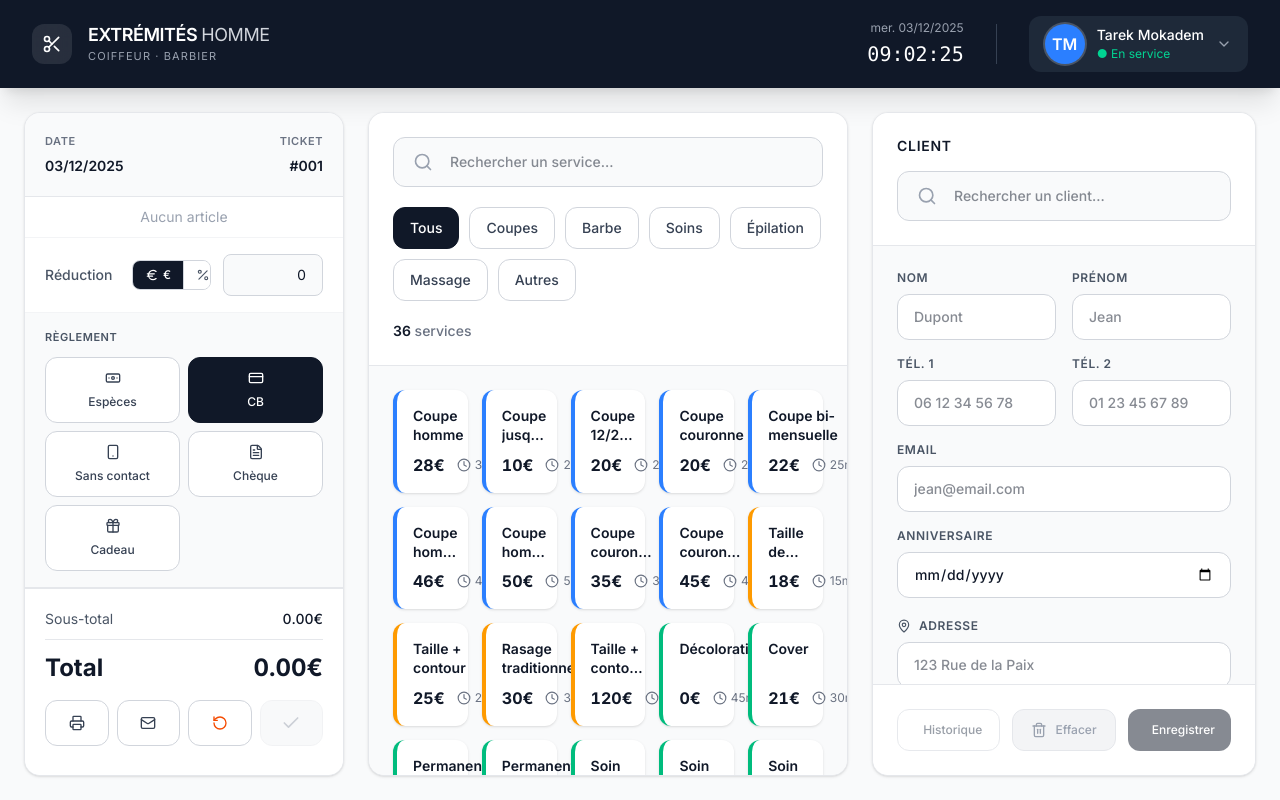
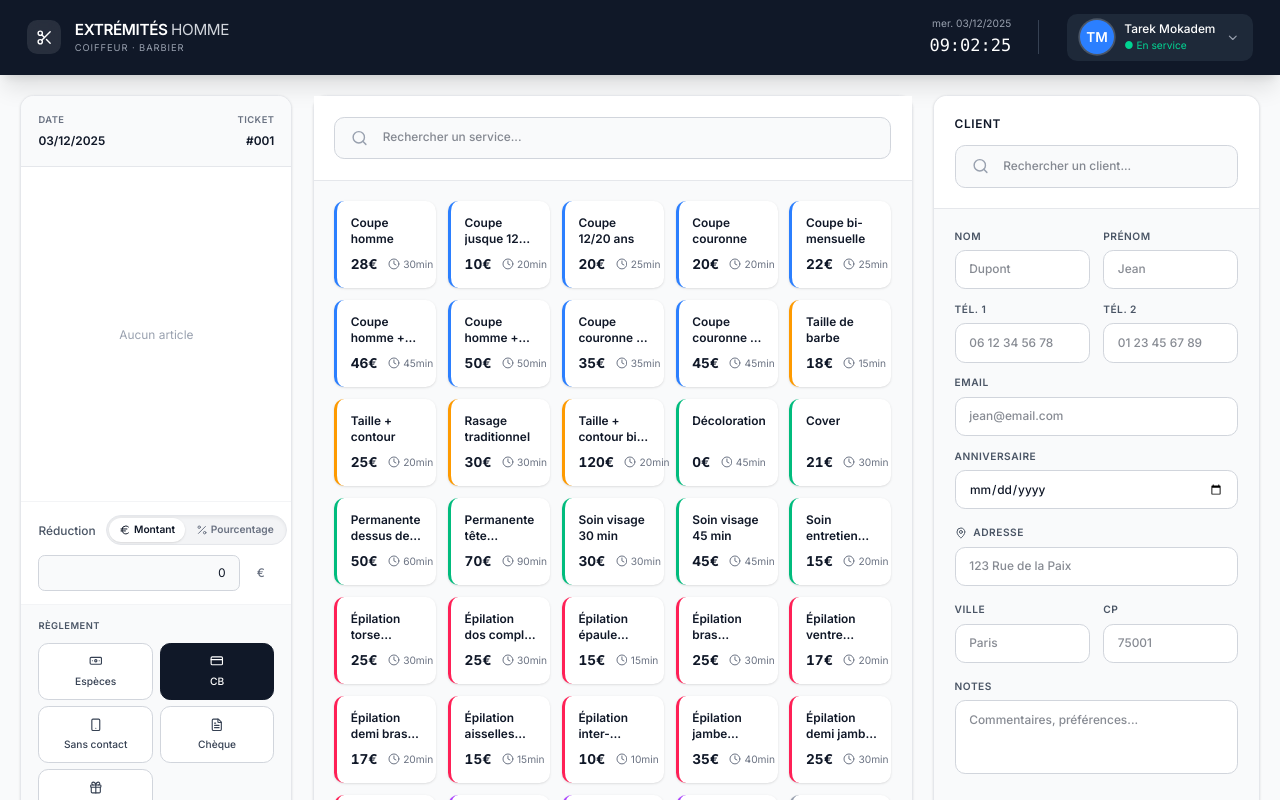
Before and after one commit to TarekMokadem/extremitehomme, a Vue app: page / in a window 1280 px wide. Shown: the top 800 px of the page. Built offline with nearby package versions, Linux system fonts and the light colour scheme.

Commit message:
Améliorations UI services, réduction et zoom

```diff
--- a/src/App.vue
+++ b/src/App.vue
@@ -6,12 +6,12 @@ import ClientPanel from './components/ClientPanel.vue';
 </script>
 
 <template>
-  <div class="h-screen flex flex-col overflow-hidden bg-gray-50">
+  <div class="min-h-screen flex flex-col bg-gray-50">
     <!-- Header -->
     <AppHeader />
 
-    <!-- Main content - 3 colonnes avec meilleurs espacements -->
-    <main class="flex-1 flex gap-6 p-6 min-h-0">
+    <!-- Main content - 3 colonnes -->
+    <main class="flex-1 flex gap-6 p-6">
       <!-- Colonne gauche : Ticket & Paiement -->
       <aside class="w-80 flex-shrink-0">
         <TicketPanel />
--- a/src/components/ServiceGrid.vue
+++ b/src/components/ServiceGrid.vue
@@ -1,26 +1,13 @@
 <script setup lang="ts">
 import { ref, computed, watch } from 'vue';
 import { Search } from 'lucide-vue-next';
-import { CATEGORIES } from '../types';
-import { services, getServicesByCategory } from '../data/services';
+import { services } from '../data/services';
 import type { Service } from '../types';
 import ServiceCard from './ServiceCard.vue';
 
 // State
-const activeCategory = ref<string>('all');
 const searchQuery = ref<string>('');
 const showAutocomplete = ref<boolean>(false);
-
-// Catégories avec "Tous" en premier
-const categories = computed(() => [
-  { id: 'all', label: 'Tous' },
-  ...CATEGORIES.map(c => ({ id: c.id, label: c.label }))
-]);
-
-// Services filtrés par catégorie
-const filteredByCategory = computed(() => {
-  return getServicesByCategory(activeCategory.value);
-});
 
 // Services pour l'autocomplétion
 const autocompleteResults = computed((): Service[] => {
@@ -35,21 +22,14 @@ const autocompleteResults = computed((): Service[] => {
 // Services affichés dans la grille
 const displayedServices = computed(() => {
   const query = searchQuery.value.toLowerCase().trim();
-  if (!query) return filteredByCategory.value;
+  if (!query) return services;
 
-  return filteredByCategory.value.filter(service =>
+  return services.filter(service =>
     service.name.toLowerCase().includes(query)
   );
 });
 
-// Nombre de services affichés
-const servicesCount = computed(() => displayedServices.value.length);
-
 // Handlers
-const handleCategoryChange = (categoryId: string): void => {
-  activeCategory.value = categoryId;
-  showAutocomplete.value = false;
-};
 
 const handleSearchInput = (event: Event): void => {
   const target = event.target as HTMLInputElement;
@@ -84,9 +64,9 @@ watch(searchQuery, (newVal) => {
 </script>
 
 <template>
-  <div class="card h-full flex flex-col overflow-hidden">
-    <!-- Barre de recherche et filtres -->
-    <div class="p-6 border-b border-gray-200 space-y-5 flex-shrink-0 bg-white">
+  <div class="card flex flex-col bg-white">
+    <!-- Barre de recherche -->
+    <div class="p-6 border-b border-gray-200 space-y-5 bg-white">
       <!-- Recherche avec autocomplétion -->
       <div class="relative">
         <div class="relative">
@@ -134,30 +114,10 @@ watch(searchQuery, (newVal) => {
           </div>
         </Transition>
       </div>
-
-      <!-- Catégories -->
-      <div class="flex flex-wrap gap-2.5">
-        <button
-          v-for="cat in categories"
-          :key="cat.id"
-          @click="handleCategoryChange(cat.id)"
-          :class="[
-            'category-btn',
-            activeCategory === cat.id && 'active'
-          ]"
-        >
-          {{ cat.label }}
-        </button>
-      </div>
-
-      <!-- Compteur -->
-      <p class="text-sm text-gray-500 font-medium">
-        <span class="text-gray-900 font-semibold">{{ servicesCount }}</span> service{{ servicesCount > 1 ? 's' : '' }}
-      </p>
     </div>
 
-    <!-- Grille de services -->
-    <div class="flex-1 overflow-y-auto p-6 min-h-0 bg-gray-50">
+    <!-- Grille de services (prend toute la hauteur disponible, la page scrolle si besoin) -->
+    <div class="p-6 bg-gray-50">
       <div
         v-if="displayedServices.length > 0"
         class="grid grid-cols-3 lg:grid-cols-4 xl:grid-cols-5 2xl:grid-cols-6 gap-3.5"
--- a/src/components/TicketPanel.vue
+++ b/src/components/TicketPanel.vue
@@ -146,39 +146,42 @@ const maxDiscount = computed(() => {
       </div>
     </div>
 
-    <!-- Réduction avec toggle €/% -->
+    <!-- Réduction avec sélecteur élégant € / % -->
     <div class="px-5 py-4 border-t border-gray-100">
-      <div class="flex items-center gap-3">
-        <label class="text-sm text-gray-600 font-medium min-w-[75px]">Réduction</label>
+      <div class="flex flex-col gap-3">
+        <div class="flex items-center justify-between gap-3">
+          <label class="text-sm text-gray-600 font-medium">Réduction</label>
 
-        <!-- Toggle €/% -->
-        <div class="flex rounded-lg border border-gray-300 overflow-hidden">
+          <!-- Segmented control moderne -->
+          <div class="inline-flex items-center bg-gray-100 rounded-full p-0.5 shadow-inner border border-gray-200">
             <button
               @click="setDiscountType('euro')"
               :class="[
-              'px-3 py-1.5 text-xs font-medium transition-colors flex items-center gap-1',
+                'inline-flex items-center gap-1 px-3 py-1.5 text-xs font-semibold rounded-full transition-all duration-150',
                 discountType === 'euro'
-                ? 'bg-gray-900 text-white'
-                : 'bg-white text-gray-600 hover:bg-gray-50'
+                  ? 'bg-white text-gray-900 shadow-sm'
+                  : 'text-gray-500 hover:text-gray-800'
               ]"
             >
               <Euro class="w-3.5 h-3.5" />
-            <span>€</span>
+              <span>Montant</span>
             </button>
             <button
               @click="setDiscountType('percent')"
               :class="[
-              'px-3 py-1.5 text-xs font-medium transition-colors flex items-center gap-1 border-l border-gray-300',
+                'inline-flex items-center gap-1 px-3 py-1.5 text-xs font-semibold rounded-full transition-all duration-150',
                 discountType === 'percent'
-                ? 'bg-gray-900 text-white'
-                : 'bg-white text-gray-600 hover:bg-gray-50'
+                  ? 'bg-white text-gray-900 shadow-sm'
+                  : 'text-gray-500 hover:text-gray-800'
               ]"
             >
               <Percent class="w-3.5 h-3.5" />
-            <span>%</span>
+              <span>Pourcentage</span>
             </button>
           </div>
+        </div>
 
+        <div class="flex items-center gap-2">
           <input
             type="number"
             :value="discount"
@@ -188,6 +191,10 @@ const maxDiscount = computed(() => {
             step="0.01"
             class="flex-1 px-4 py-2.5 bg-gray-50 border border-gray-300 rounded-lg text-sm text-right focus:outline-none focus:border-gray-900 focus:ring-2 focus:ring-gray-900/10 hover:border-gray-400 transition-all tabular-nums"
           />
+          <span class="text-sm font-medium text-gray-500 min-w-[32px] text-center">
+            {{ discountType === 'percent' ? '%' : '€' }}
+          </span>
+        </div>
       </div>
     </div>
 
--- a/src/style.css
+++ b/src/style.css
@@ -1,6 +1,12 @@
 @import "tailwindcss";
 
 @layer base {
+  /* Dézoom global de 10% pour afficher tout l'écran sans scroll
+     (principalement pour un poste fixe de caisse) */
+  html {
+    zoom: 0.85;
+  }
+
   * {
     @apply box-border;
   }
```
Lines whose indentation alone changed are shown as unchanged.
